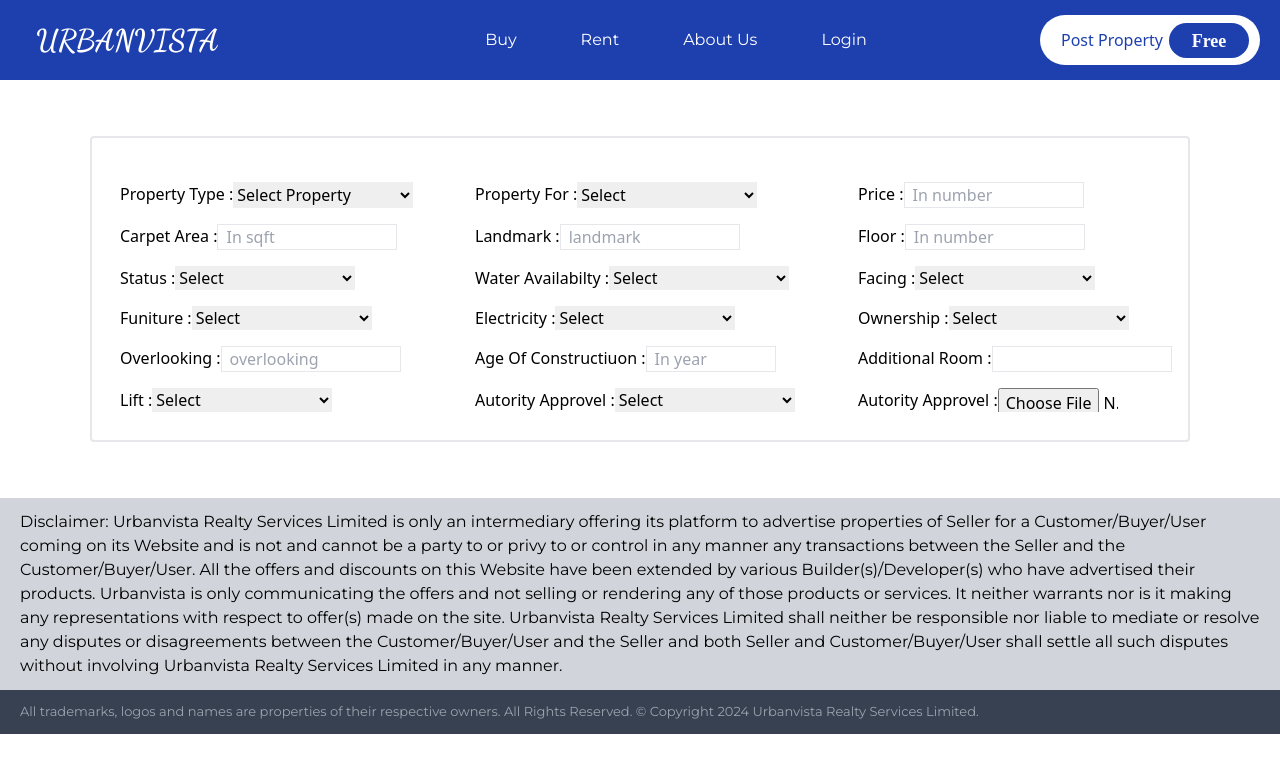
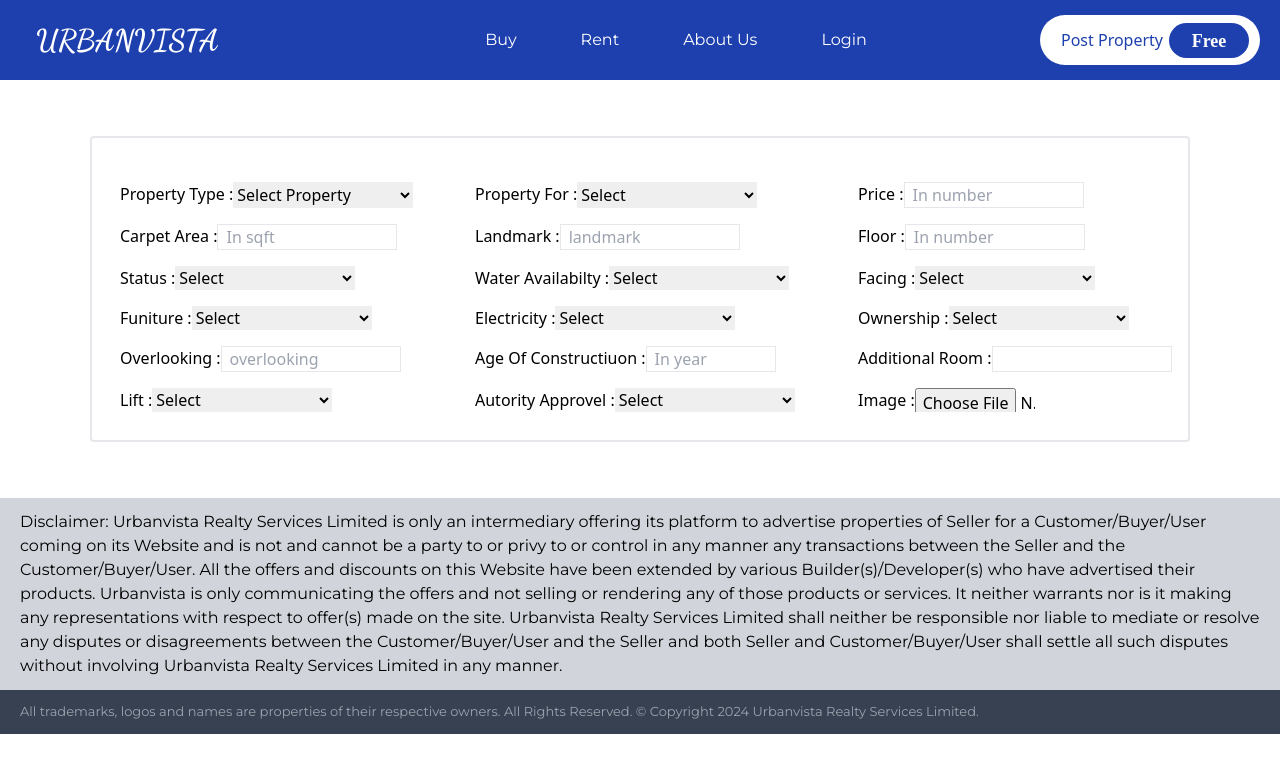
Before and after one commit to Rameeskc/urabanvista, a React (Vite) app: page /AddProperty in a window 1280 px wide. Shown: the top 772 px of the page. Built offline with nearby package versions, Linux system fonts and the light colour scheme; a web font is replaced by a local one.

Commit message:
property add form updated

```diff
--- a/src/pages/AddProperty.jsx
+++ b/src/pages/AddProperty.jsx
@@ -151,9 +151,9 @@ const AddProperty = () => {
 
                                 </Field>
                             </div>
-                            <div className='flex w-[330px] mt-4 h-[24px]'>
-                                <label htmlFor="autority approvel">Autority Approvel :</label>
-                                <Field type="file" name="autority-approvel" className="w-[120px]"/>
+                            <div className='flex w-[330px] mt-4'>
+                                <label htmlFor="image">Image :</label>
+                                <Field type="file" name="image" className="w-[120px] h-[24px]"/>
                             </div>
                         </div>
                     </Form>
```
